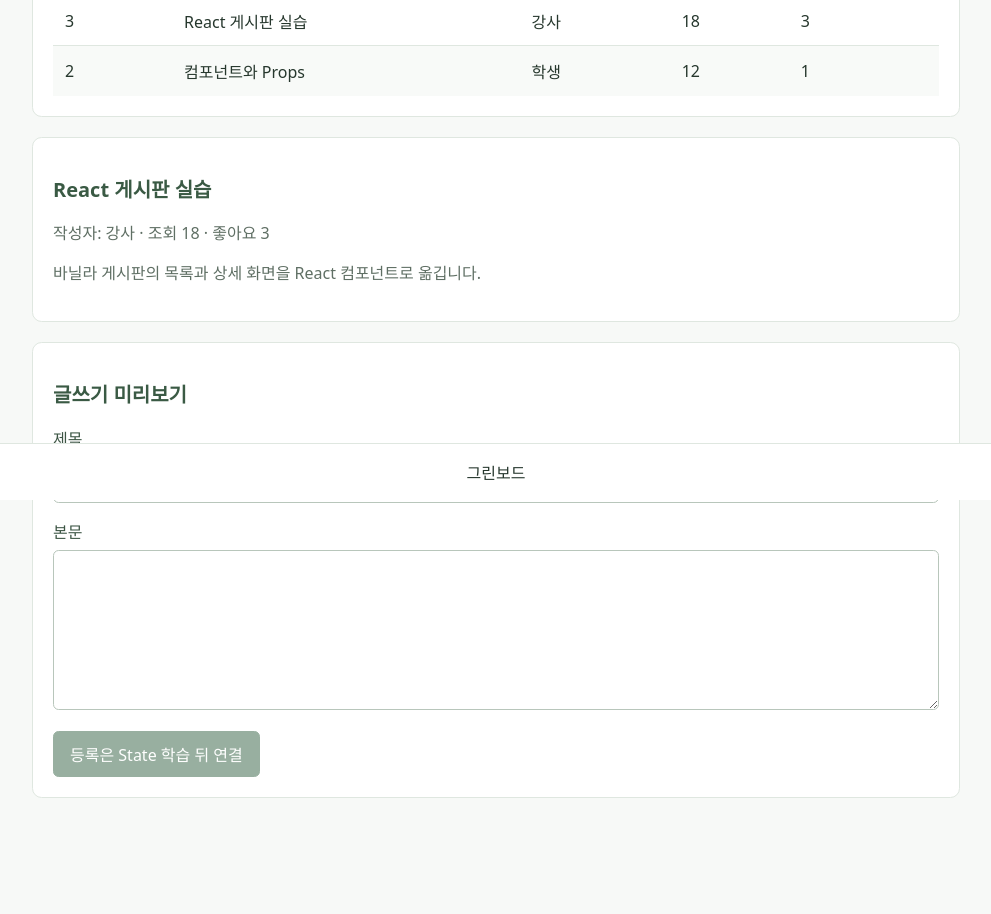
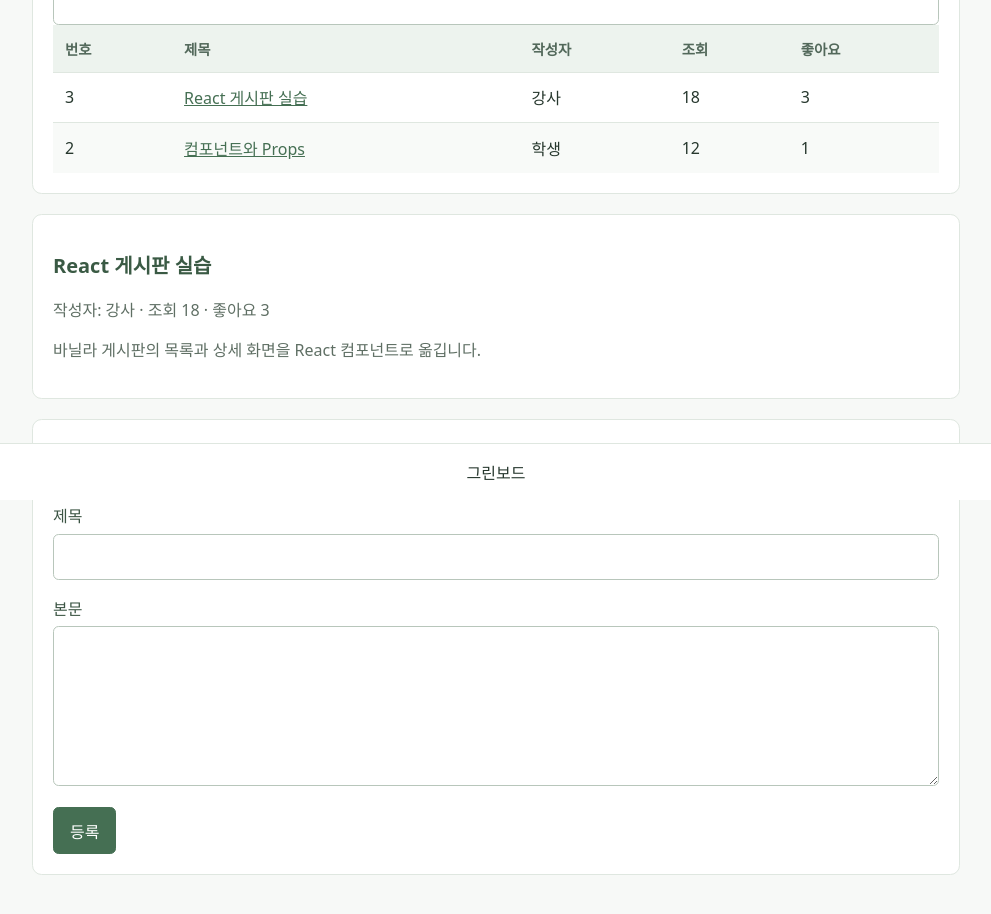
Before and after one commit to Galgay/react-board-exampels, a React (Vite) app: page / in a window 1280 px wide. Shown: the part 300-1214 px from the top of the page, without its empty margins (144-1135 px from the left). Built offline with nearby package versions, Linux system fonts and the light colour scheme.

Commit message:
ch05-2 #1 useState로 게시글 선택·검색·임시 등록 구현하기
게시글 배열과 검색어를 State로 관리. 작성 폼 입력값을 State와 연결하고 등록 후 제목 입력칸으로 포커스 이동.

```diff
--- a/src/App.jsx
+++ b/src/App.jsx
@@ -1,3 +1,4 @@
+import { useState } from "react";
 import BoardHeader from "./components/BoardHeader.jsx";
 import PostDetail from "./components/PostDetail.jsx";
 import PostForm from "./components/PostForm.jsx";
@@ -5,14 +6,35 @@
 import { samplePosts } from "./samplePosts.js";
 
 export default function App() {
+  const [posts, setPosts] = useState(samplePosts);
+  const [selectedId, setSelectedId] = useState(samplePosts[0].id);
+  const [keyword, setKeyword] = useState("");
+  const selectedPost = posts.find((post) => post.id === selectedId);
+  const visiblePosts = posts.filter((post) => post.title.includes(keyword.trim()));
+
+  function createPost(values) {
+    const id = Math.max(0, ...posts.map((post) => post.id)) + 1;
+    const newPost = {
+      id,
+      author: "나",
+      content: values.content,
+      title: values.title,
+      hits: 0,
+      likeCount: 0,
+      createdDatetime: new Date().toISOString(),
+    };
+    setPosts((currentPosts) => [newPost, ...currentPosts]);
+    setSelectedId(id);
+  }
+
   return (
     <>
       <BoardHeader />
       <main>
         <h1>게시판</h1>
-        <PostList posts={samplePosts} />
-        <PostDetail post={samplePosts[0]} />
-        <PostForm />
+        <PostList posts={visiblePosts} keyword={keyword} onKeywordChange={setKeyword} onSelect={setSelectedId} />
+        <PostDetail post={selectedPost} />
+        <PostForm onCreate={createPost} />
       </main>
       <footer>그린보드</footer>
     </>
--- a/src/components/PostDetail.jsx
+++ b/src/components/PostDetail.jsx
@@ -1,4 +1,5 @@
 export default function PostDetail({ post }) {
+  if (!post) return <p>게시글을 선택해 주세요.</p>;
   return (
     <article>
       <h2>{post.title}</h2>
--- a/src/components/PostForm.jsx
+++ b/src/components/PostForm.jsx
@@ -1,10 +1,33 @@
-export default function PostForm() {
+import { useRef, useState } from "react";
+
+export default function PostForm({ onCreate }) {
+  const [values, setValues] = useState({ title: "", content: "" });
+  const titleRef = useRef(null);
+
+  function handleChange(event) {
+    const { name, value } = event.target;
+    setValues((current) => ({ ...current, [name]: value }));
+  }
+
+  function handleSubmit(event) {
+    event.preventDefault();
+    onCreate({ title: values.title.trim(), content: values.content.trim() });
+    setValues({ title: "", content: "" });
+    titleRef.current?.focus();
+  }
+
   return (
-    <form>
-      <h2>글쓰기 미리보기</h2>
-      <div><label htmlFor="title">제목</label><input id="title" name="title" /></div>
-      <div><label htmlFor="content">본문</label><textarea id="content" name="content" rows="5" /></div>
-      <button type="button" disabled>등록은 State 학습 뒤 연결</button>
+    <form onSubmit={handleSubmit}>
+      <h2>글쓰기</h2>
+      <div>
+        <label htmlFor="title">제목</label>
+        <input ref={titleRef} id="title" name="title" value={values.title} onChange={handleChange} required minLength={10} maxLength={50} />
+      </div>
+      <div>
+        <label htmlFor="content">본문</label>
+        <textarea id="content" name="content" rows="5" value={values.content} onChange={handleChange} required minLength={10} />
+      </div>
+      <button type="submit">등록</button>
     </form>
   );
 }
--- a/src/components/PostItem.jsx
+++ b/src/components/PostItem.jsx
@@ -1,8 +1,8 @@
-export default function PostItem({ post }) {
+export default function PostItem({ post, onSelect }) {
   return (
     <tr>
       <td>{post.id}</td>
-      <td>{post.title}</td>
+      <td><button type="button" className="text-button" onClick={() => onSelect(post.id)}>{post.title}</button></td>
       <td>{post.author}</td>
       <td>{post.hits}</td>
       <td>{post.likeCount}</td>
--- a/src/components/PostList.jsx
+++ b/src/components/PostList.jsx
@@ -1,9 +1,11 @@
 import PostItem from "./PostItem.jsx";
 
-export default function PostList({ posts }) {
+export default function PostList({ posts, keyword, onKeywordChange, onSelect }) {
   return (
     <section>
       <h2>게시글 목록</h2>
+      <label htmlFor="keyword">제목 검색</label>
+      <input id="keyword" value={keyword} onChange={(event) => onKeywordChange(event.target.value)} />
       <div className="table-scroll">
         <table>
           <thead>
@@ -16,10 +18,11 @@
             </tr>
           </thead>
           <tbody>
-            {posts.map((post) => <PostItem key={post.id} post={post} />)}
+            {posts.map((post) => <PostItem key={post.id} post={post} onSelect={onSelect} />)}
           </tbody>
         </table>
       </div>
+      {posts.length === 0 && <p>검색 결과가 없습니다.</p>}
     </section>
   );
 }
--- a/src/style.css
+++ b/src/style.css
@@ -1,5 +1,20 @@
 * {
   box-sizing: border-box;
+}
+
+.text-button {
+  padding: 0;
+  border: 0;
+  color: #456f53;
+  background: transparent;
+  font: inherit;
+  text-align: left;
+  text-decoration: underline;
+}
+
+.text-button:hover:not(:disabled) {
+  color: #2e5039;
+  background: transparent;
 }
 
 body {
```
Also changed, not shown: 1 other file (tests, documents, lock files or other folders).
